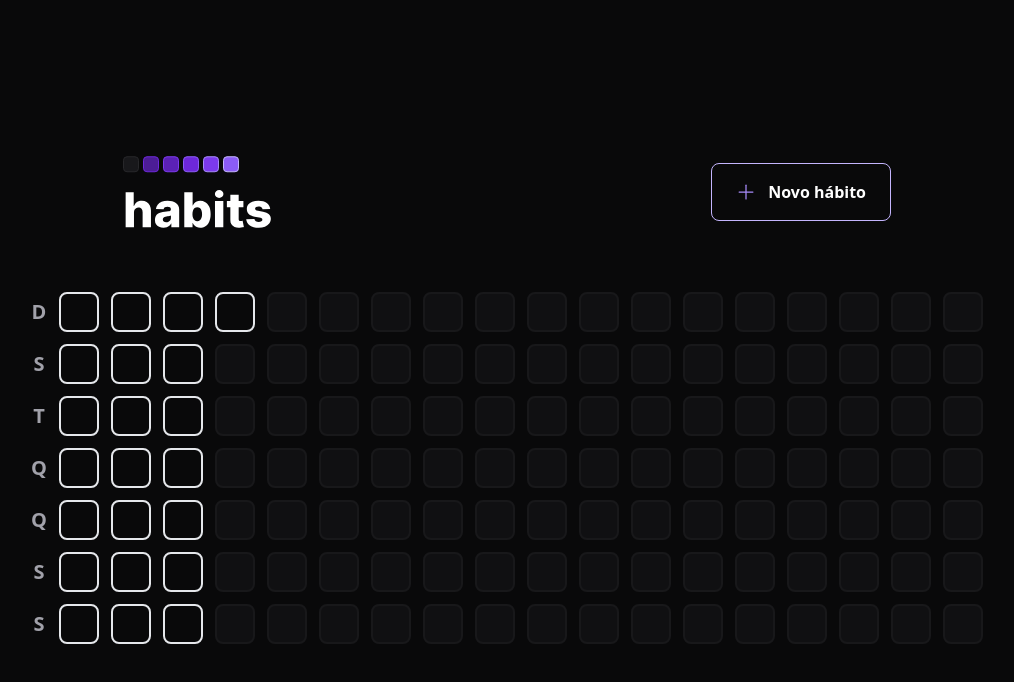
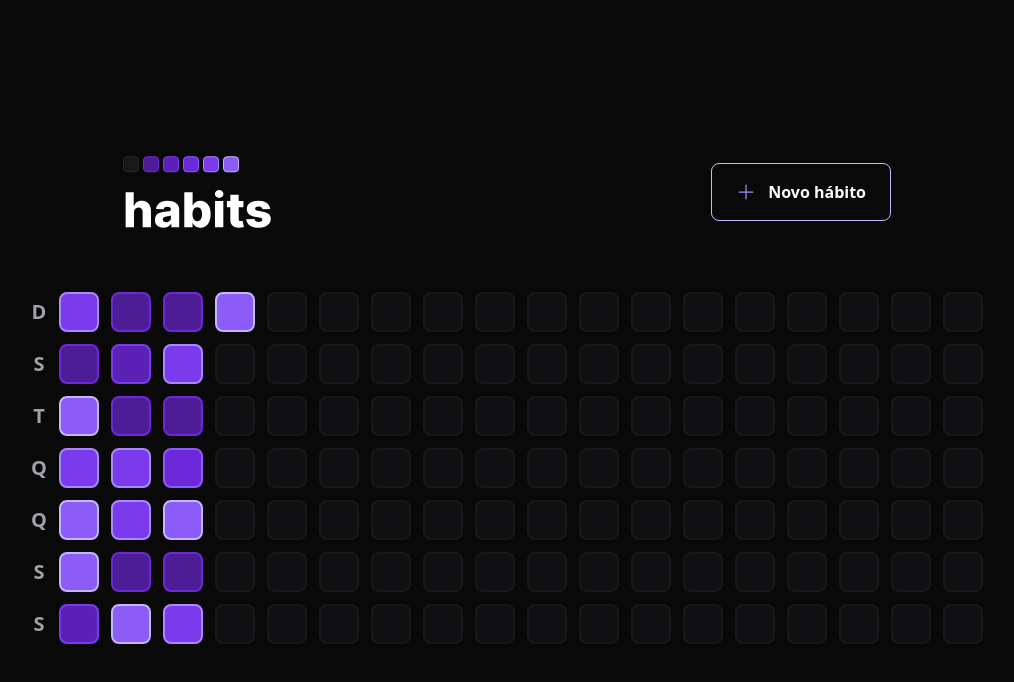
Before and after one commit to deivisonresende/nlw-habits-web, a React (Vite) app: page / in a window 1280 px wide. Shown: the top 682 px of the page, without its empty margins (133-1147 px from the left). Built offline with nearby package versions, Linux system fonts and the light colour scheme.

Commit message:
feat: added dynmic backgroud for habit days of summary table

```diff
--- a/src/views/home/components/SummaryTable.tsx
+++ b/src/views/home/components/SummaryTable.tsx
@@ -25,7 +25,12 @@ export function SummaryTable(){
       </div>
       <div className="grid grid-rows-7 grid-flow-col gap-3">
         {
-          summaryDates.map(date => <HabitDay key={date.toString()} />)
+          summaryDates.map(date => <HabitDay
+            key={date.toString()}
+            amount={50}
+            completed={Math.round(Math.random() * 50)}
+            />
+          )
         }
 
         {
```
